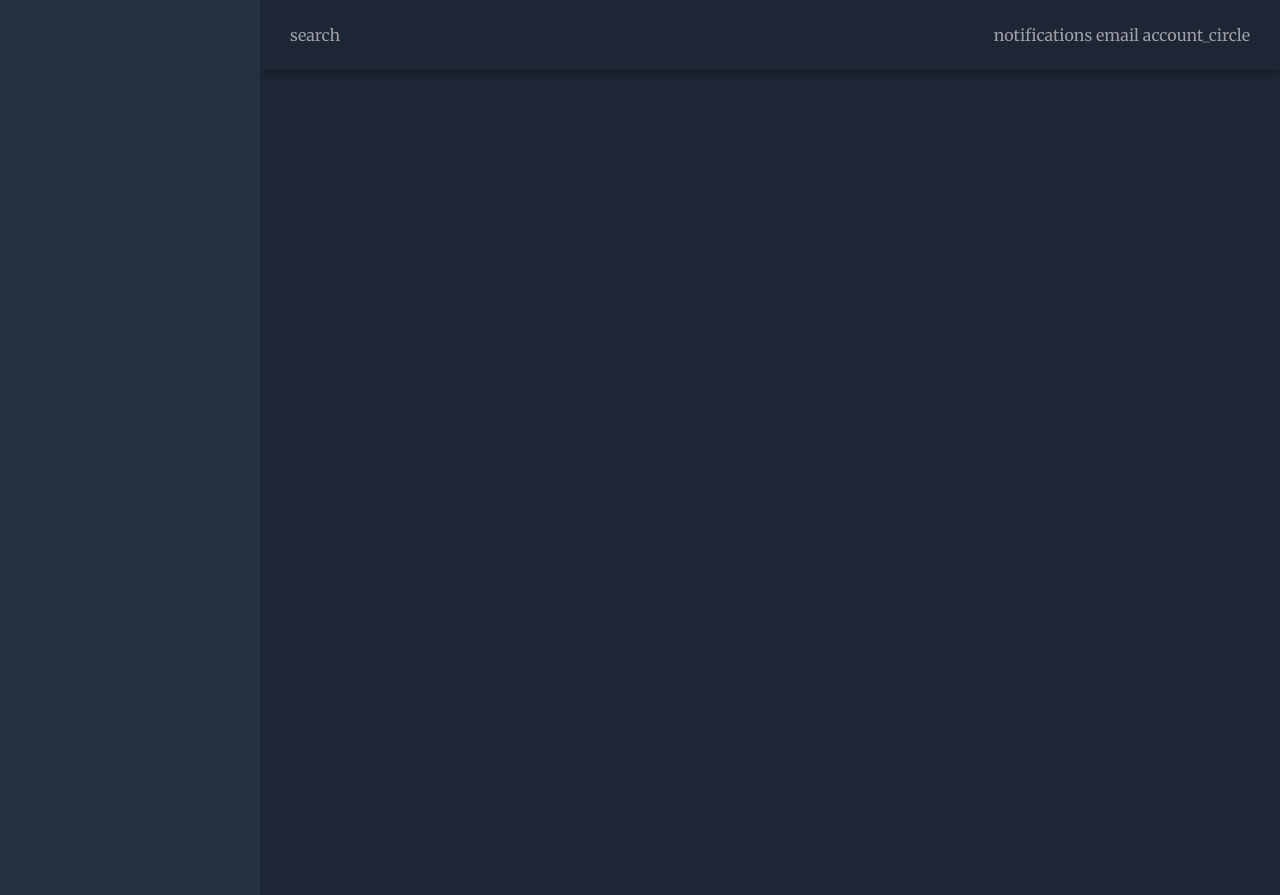
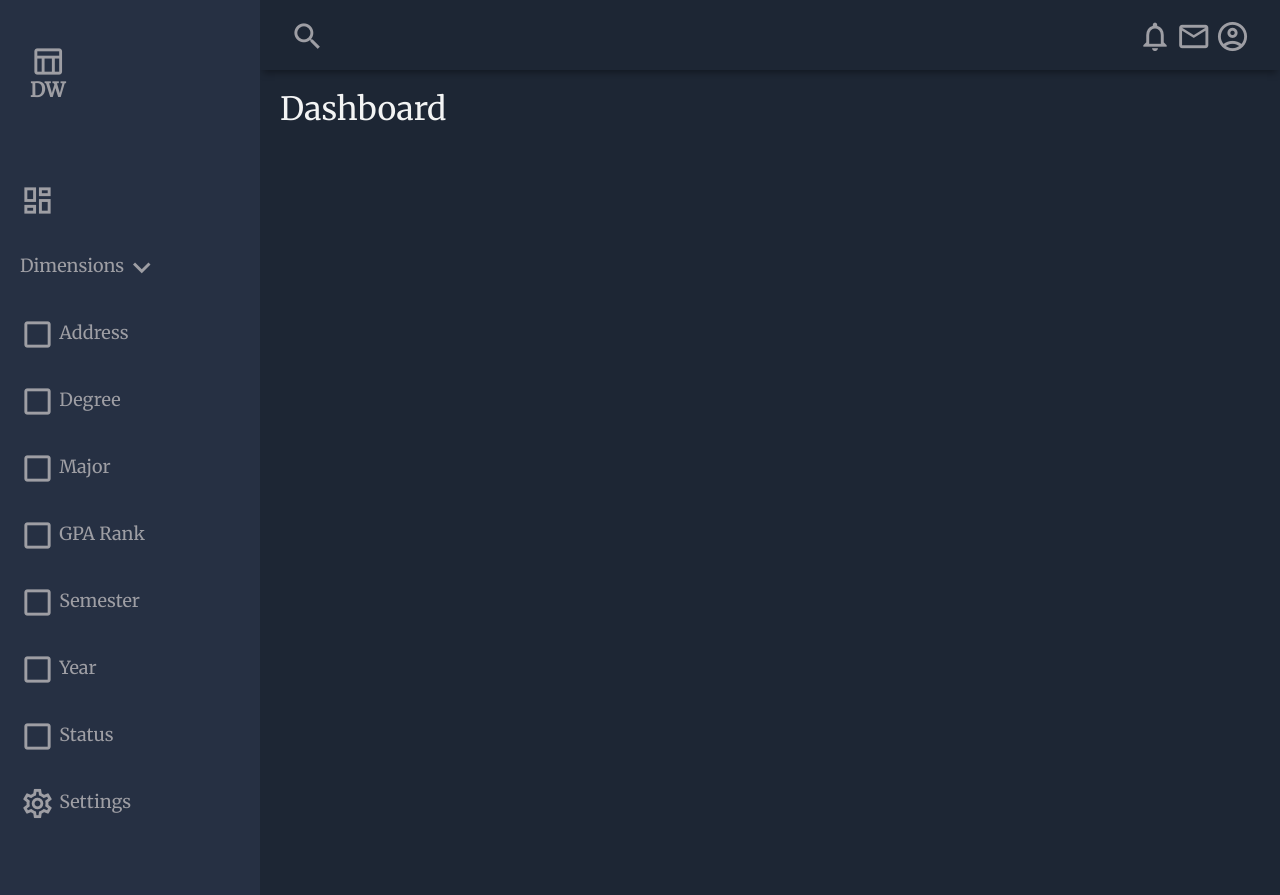
Before and after one commit to JoshuaFarara/DataWarehouse_ProjectReport, a Flask app: page / in a window 1280 px wide. Run offline with Flask 3, Linux system fonts and the light colour scheme.

Commit message:
Changes to be committed: 	modified:   interface/templates/home.html 	modified:   interface/templates/styles.css

```diff
--- a/interface/templates/home.html
+++ b/interface/templates/home.html
@@ -24,16 +24,16 @@
       <!-- Header -->
       <header class="header">
         <div class="menu-icon" onclick="openSidebar()">
-          <span class="material-symbols-outlined">menu</span>
+          <span class="material-icons-outlined">menu</span>
         </div>
         <div class="header-left">
-          <span class="material-symbols-outlined">search</span>
+          <span class="material-icons-outlined">search</span>
         </div>
 
         <div class="header-right">
-          <span class="material-symbols-outlined">notifications</span>
-          <span class="material-symbols-outlined">email</span>
-          <span class="material-symbols-outlined">account_circle</span>
+          <span class="material-icons-outlined">notifications</span>
+          <span class="material-icons-outlined">email</span>
+          <span class="material-icons-outlined">account_circle</span>
         </div>
       </header>
       <!-- <h1>Welcome to My Data Warehouse</h1>  -->
@@ -41,14 +41,63 @@
 
       <!-- Sidebar -->
       <aside id="sidebar">
+        <div class="sidebar-title">
+          <div class="sidebar-brand">
+            <span class="material-icons-outlined">table_chart_view</span>DW
+          </div>
+          <span class="material-icons-outlined" onclick="closeSidebar()">close</span>
+        </div>
+
+        <ul class="sidebar-list">
+          <li class="sidebar-list-item">
+            <span class="material-icons-outlined">dashboard</span>
+          </li>
+          <li class="sidebar-list-item">
+            Dimensions<span class="material-icons-outlined">expand_more</span>
+                      <!-- <span class="material-symbols-outlined">expand_less</span> -->
+          </li>
+          <li class="sidebar-list-item">
+            <span class="material-icons-outlined">check_box_outline_blank</span> Address
+            <!-- <span class="material-icons-outlined">check_box</span> Address -->
+          </li>
+          <li class="sidebar-list-item">
+            <span class="material-icons-outlined">check_box_outline_blank</span> Degree
+          </li>
+          <li class="sidebar-list-item">
+            <span class="material-icons-outlined">check_box_outline_blank</span> Major
+          </li>
+          <li class="sidebar-list-item">
+            <span class="material-icons-outlined">check_box_outline_blank</span> GPA Rank
+          </li>
+          <li class="sidebar-list-item">
+            <span class="material-icons-outlined">check_box_outline_blank</span> Semester
+          </li>
+          <li class="sidebar-list-item">
+            <span class="material-icons-outlined">check_box_outline_blank</span> Year
+          </li>
+          <li class="sidebar-list-item">
+            <span class="material-icons-outlined">check_box_outline_blank</span> Status
+          </li>
+          <li class="sidebar-list-item">
+            <span class="material-icons-outlined">settings</span> Settings
+          </li>
+        </ul>
 
       </aside>
       <!-- End Sidebar -->
 
       <!-- Main -->
       <main class="main-container">
-      <!-- <h2>Dashboard</h2>
-      <p>Lets start building a beautiful datawarehouse dashboard to display the Number of Graduates based on the fact tables dimensions.</p> -->
+        <div class="main-title">
+          <h2>Dashboard</h2>
+          <!-- <p>Lets start building a beautiful datawarehouse dashboard to display the Number of Graduates based on the fact tables dimensions.</p> -->
+        </div>
+
+        <div class="main-cards">
+          <div class="card-inner">
+            <h3
+          </div>
+        </div>
       <!-- End Main -->
       </main>
       <!-- <img src="C:\Users\User\Documents\School\FallGrad2023\DW\DataWarehouse_ProjectReport\interface\static\cuboid.jpg"> -->
--- a/interface/templates/styles.css
+++ b/interface/templates/styles.css
@@ -50,6 +50,62 @@ body {
     -webkit-transition: all 0.5s;
 }
 
+.sidebar-title {
+    display: flex;
+    justify-content: space-between;
+    align-items: center;
+    padding: 30px 30px 30px 30px;
+    margin-bottom: 30px;
+}
+
+.sidebar-title > span {
+    display: none;
+}
+
+.sidebar-brand {
+    margin-top: 15px;
+    font-size: 20px;
+    font-weight: 700;
+}
+
+.sidebar-list {
+    padding: 0;
+    margin-top: 15px;
+    list-style-type: none;
+}
+
+.sidebar-list-item {
+    padding: 20px 20px 20px 20px;
+    font-size: 18px;
+}
+
+.sidebar-list-item:hover {
+    background-color: rgba(255, 255, 255, 0.2);
+    cursor: pointer;
+}
+
+.sidebar-responsive {
+    display: inline !important;
+    position: absolute;
+    /*
+      the z-index of the ApexCharts is 11
+      we want the z-index of the sidebar higher so that
+      the charts are not showing over the sidebar
+      on small screens
+    */
+    z-index: 12 !important;
+}
+
+/*
+Add seperate css for the Dimensions element.
+Add Javascript for onclick() the chevron icon is more/less
+when onclick() = dimensionsOpen() = list of dimensions is shown,, dimensionsClosed() = list of dimensions are hidden
+*/
+
+/*
+for each dimension in the list, the checkboxes should be unchecked, when clicked the icon should change to the checked icon
+*/
+
 /*-------- MAIN -------*/
 .main-container {
     grid-area: main;
```
